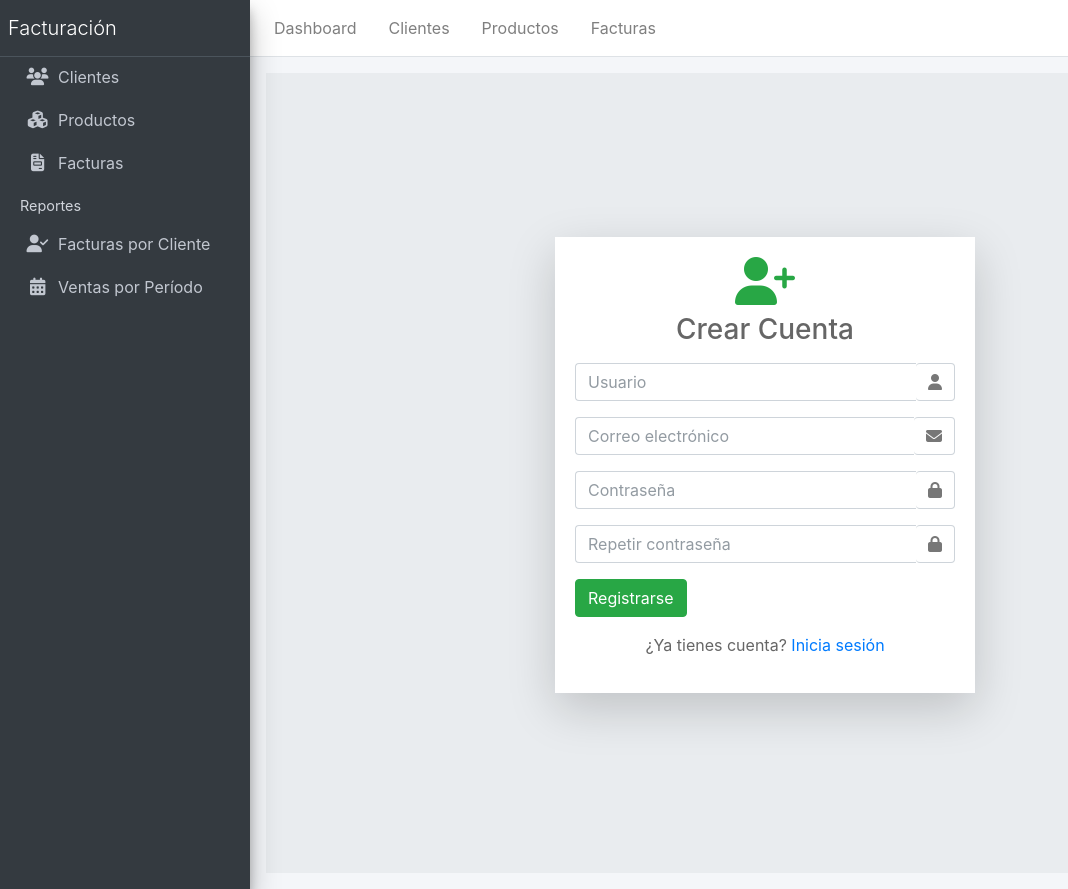
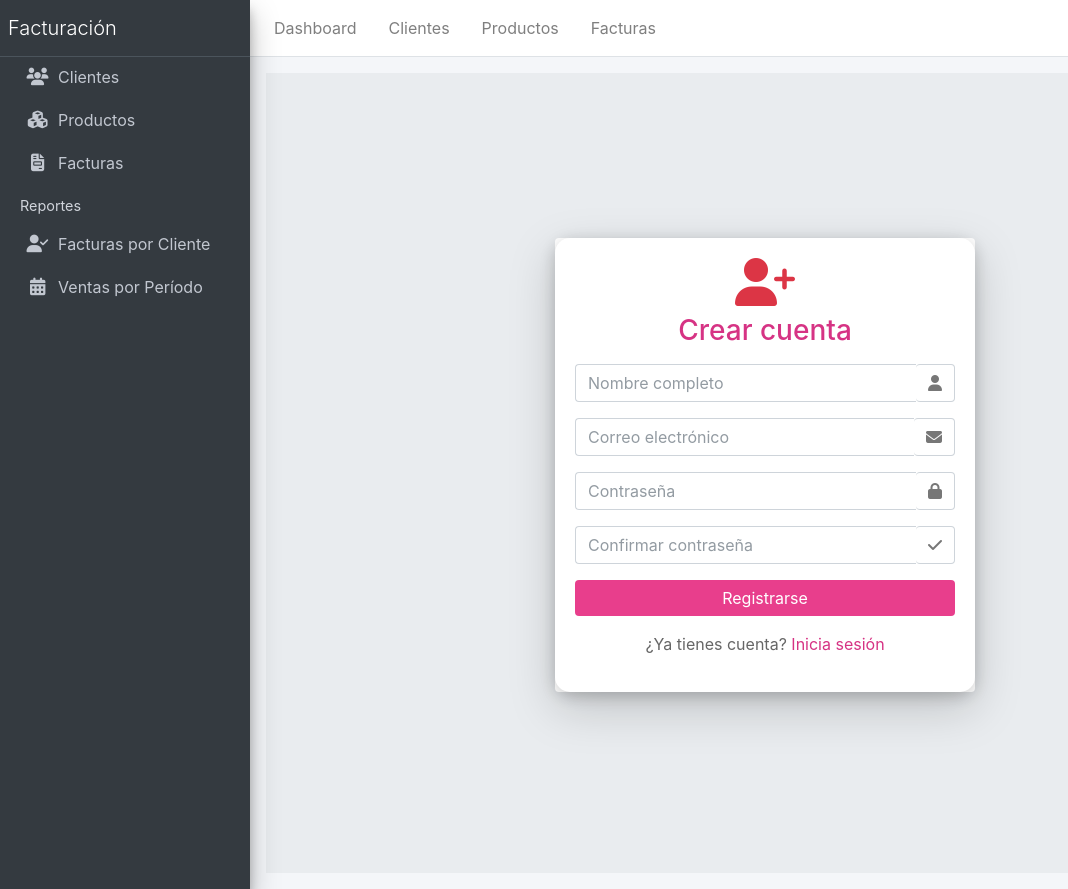
Before and after one commit to benedettichiara3/SISTEMA-DE-FACTURACION-PROG-, a Flask app: page /register in a window 1280 px wide. Shown: the whole page, without its empty margins (0-1068 px from the left). Run offline with Flask 3, Linux system fonts and the light colour scheme; some libraries are stand-ins or nearby versions.

Commit message:
Update registro.html

```diff
--- a/templates/registro.html
+++ b/templates/registro.html
@@ -1,12 +1,33 @@
 {% extends "base.html" %}
 {% block content %}
+
+<style>
+  body {
+    background: linear-gradient(135deg, #f8bbd0, #e1bee7);
+    height: 100vh;
+  }
+  .register-card-body {
+    border-radius: 15px;
+    background: white;
+    box-shadow: 0px 4px 15px rgba(0,0,0,0.2);
+  }
+  .btn-rosa {
+    background-color: #e83e8c;
+    color: white;
+    border: none;
+  }
+  .btn-rosa:hover {
+    background-color: #d63384;
+    color: white;
+  }
+</style>
 
 <div class="register-page d-flex align-items-center justify-content-center" style="min-height: 100vh;">
   <div class="card shadow-lg" style="width: 420px;">
     <div class="card-body register-card-body">
       <div class="text-center mb-3">
-        <i class="fa fa-user-plus fa-3x text-success"></i>
-        <h3 class="mt-2">Crear Cuenta</h3>
+        <i class="fa fa-user-plus fa-3x text-danger"></i>
+        <h3 class="mt-2" style="color:#d63384;">Crear cuenta</h3>
       </div>
 
       {% with messages = get_flashed_messages() %}
@@ -19,7 +40,7 @@
 
       <form method="POST" action="{{ url_for('register') }}">
         <div class="input-group mb-3">
-          <input type="text" name="username" class="form-control" placeholder="Usuario" required>
+          <input type="text" name="username" class="form-control" placeholder="Nombre completo" required>
           <div class="input-group-text"><i class="fa fa-user"></i></div>
         </div>
         <div class="input-group mb-3">
@@ -31,16 +52,16 @@
           <div class="input-group-text"><i class="fa fa-lock"></i></div>
         </div>
         <div class="input-group mb-3">
-          <input type="password" name="confirm_password" class="form-control" placeholder="Repetir contraseña" required>
-          <div class="input-group-text"><i class="fa fa-lock"></i></div>
+          <input type="password" name="confirm_password" class="form-control" placeholder="Confirmar contraseña" required>
+          <div class="input-group-text"><i class="fa fa-check"></i></div>
         </div>
         <div class="d-grid gap-2">
-          <button type="submit" class="btn btn-success">Registrarse</button>
+          <button type="submit" class="btn btn-rosa btn-block">Registrarse</button>
         </div>
       </form>
 
       <div class="mt-3 text-center">
-        <p>¿Ya tienes cuenta? <a href="{{ url_for('login') }}">Inicia sesión</a></p>
+        <p>¿Ya tienes cuenta? <a href="{{ url_for('login') }}" style="color:#d63384;">Inicia sesión</a></p>
       </div>
     </div>
   </div>
```
